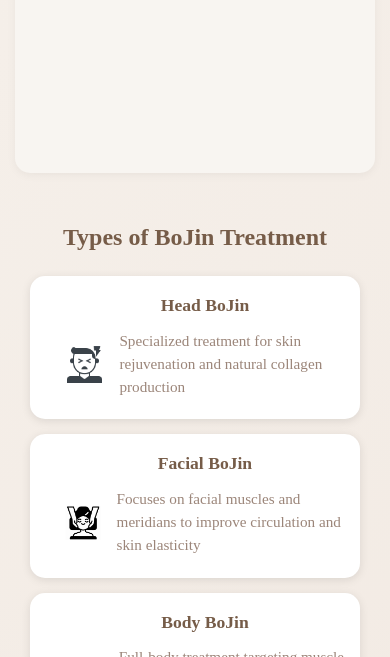
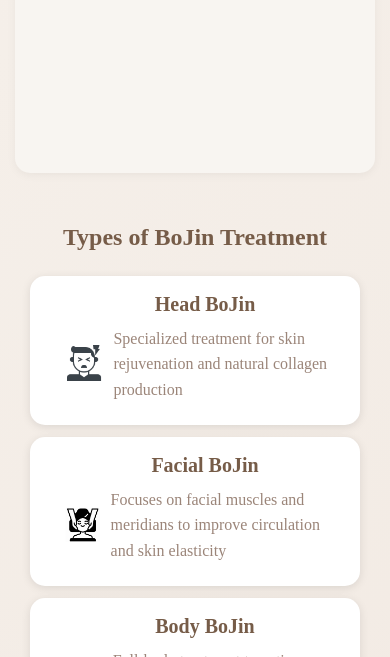
Before and after one commit to ZinCooL/kk, a plain HTML site: page skin.html in a window 390 px wide. Shown: the part 1343-2000 px from the top of the page. Drawn offline with Linux system fonts and the light colour scheme.

Commit message:
Add files via upload

```diff
--- a/bojin.css
+++ b/bojin.css
@@ -66,8 +66,8 @@
 
 .treatment-list li {
     background: white;
-    margin: 15px 0;
-    padding: 20px;
+    margin: 12px 0;
+    padding: 15px 20px;
     border-radius: 15px;
     box-shadow: 0 2px 10px rgba(0, 0, 0, 0.1);
     position: relative;
@@ -78,14 +78,15 @@
 .treatment-list .content-wrapper {
     display: flex;
     align-items: center;
-    gap: 15px;
+    gap: 10px;
 }
 
 .treatment-list .icon {
-    width: 50px;
-    height: 50px;
-    min-width: 24px;
+    width: 20px;
+    height: 20px;
+    min-width: 20px;
     object-fit: contain;
+    margin-top: -2px;
 }
 
 .treatment-list li:hover {
@@ -105,13 +106,14 @@
 .treatment-list h4 {
     color: var(--primary-color);
     margin: 0 0 5px 0;
-    font-size: 1.2rem;
+    font-size: 24px;
 }
 
 .treatment-list p {
     color: var(--secondary-color);
     margin: 0;
-    line-height: 1.5;
+    line-height: 1.6;
+    font-size: 18px;
 }
 
 /* Section Content Styles */
@@ -199,7 +201,7 @@
     }
 
     .treatment-list li {
-        padding: 15px 15px 15px 35px;
+        padding: 12px 15px 12px 35px;
         text-decoration: none;
     }
 
@@ -208,11 +210,11 @@
     }
 
     .treatment-list h4 {
-        font-size: 1.1rem;
+        font-size: 20px;
     }
 
     .treatment-list p {
-        font-size: 0.95rem;
+        font-size: 16px;
         text-align: left;
     }
 
@@ -223,13 +225,18 @@
     .what h2, .helps h2, .types h2{
         font-size: 1.5rem;
         text-align: center;
+    }
 
+    .content-wrapper{
+        margin-bottom: 10px;
+        gap: 8px;
     }
 
     .treatment-list .icon {
         width: 80px;
         height: 80px;
         min-width: 24px;
+        padding-right: -60px;
         object-fit: contain;
     }
 
--- a/style.css
+++ b/style.css
@@ -35,6 +35,8 @@ header {
     background-color: var(--header-footer-bg);
     border-bottom: 1px solid rgba(118, 92, 72, 0.15);
     padding: 15px 0;
+
+
 
 
 }
@@ -349,6 +351,7 @@ footer {
         padding: 0 15px;
     }
 
+    }
     .logo-link {
         font-size: 1.2rem;
     }
@@ -367,14 +370,17 @@ footer {
 
     .background-title {
         font-size: 1.5rem;
+        margin-top: 10px;
     }
 
     .background-content {
         font-size: 15px;
-
-
+        margin-left: 19px;
     }
 
+    .who-description{
+        margin-left: 19px;
+    }
     .certificates-grid {
         grid-template-columns: repeat(2, 1fr); /* 2 columns specifically for iPhone 14 Pro Max */
         gap: 15px;
@@ -403,7 +409,7 @@ footer {
     .whatsapp-text {
         font-size: 13px;
     }
-}
+
 
 /* Small mobile devices */
 @media (max-width: 390px) {
@@ -465,10 +471,11 @@ footer {
         width: 100%;
         justify-content: center;
         gap: 25px;
+        margin-top: 10px;
     }
 
     .nav-links a {
-        font-size: 0.9rem;
+        font-size: 17px;
         padding: 5px 10px;
     }
 
@@ -480,7 +487,7 @@ footer {
     .background-title {
         font-size: 1.5rem;
         padding: 0 15px;
-        margin-bottom: 25px;
+        margin-top: 20px;
         text-align: right;
         line-height: 1.3;
     }
```
Also changed, not shown: bojin.html (+1 -1 lines).
